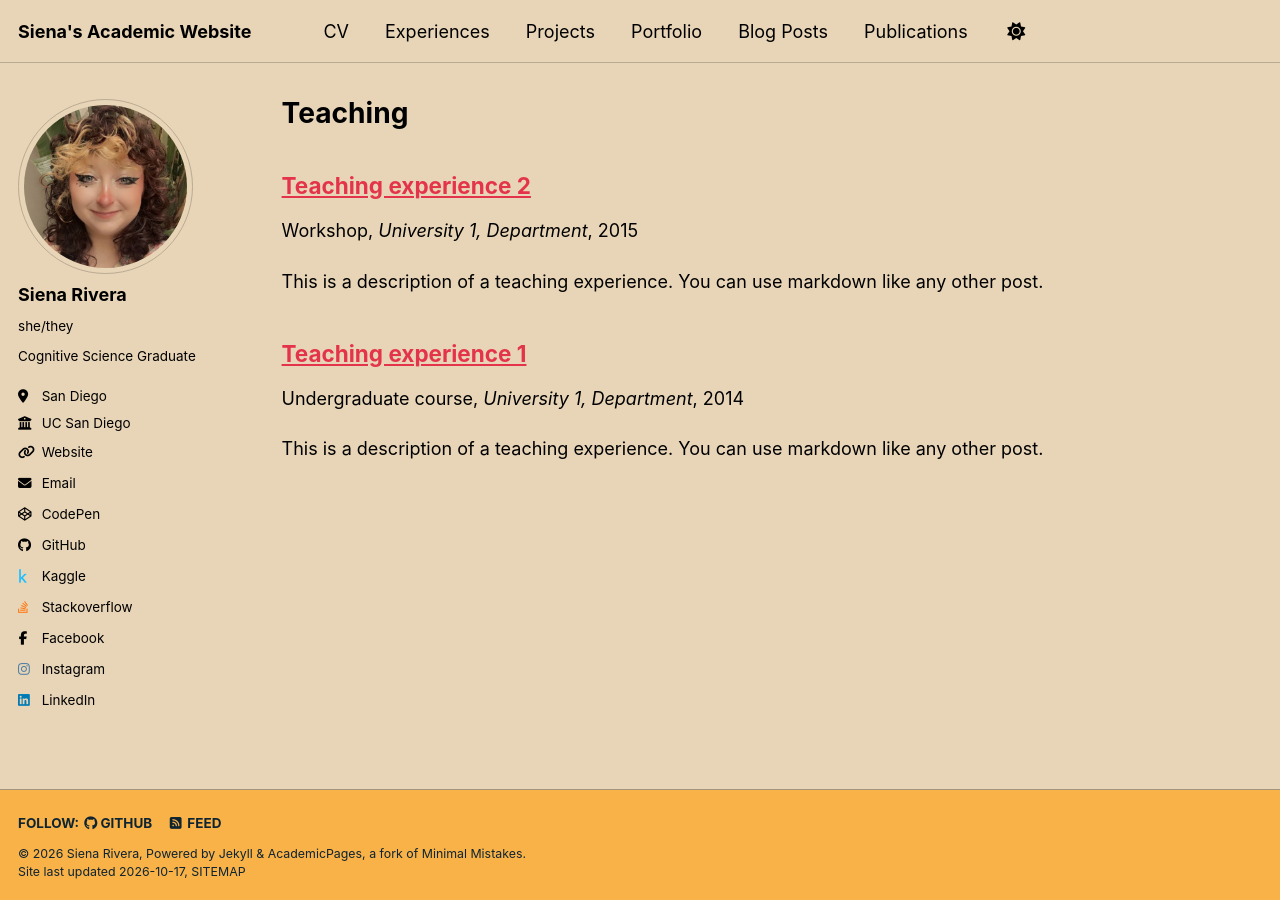
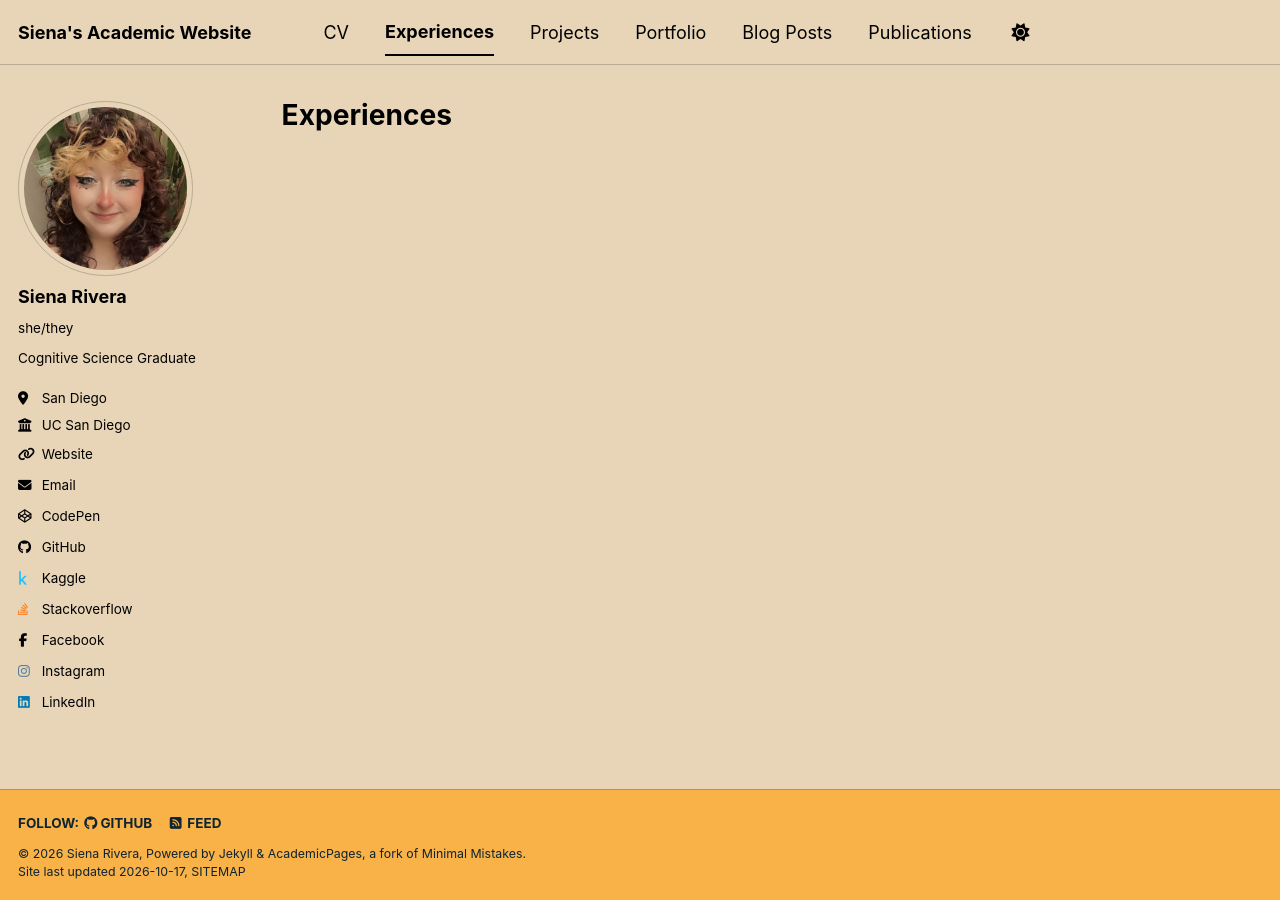
Before and after one commit to BellaIngenue/sienasrivera.github.io, a Jekyll site: the page built from _pages/teaching.html, in a window 1280 px wide. Built offline with Jekyll 4.4.1, drawn with Linux system fonts in a browser that asks for light colours; a style sheet for code colours, icons or effects is not loaded.

Commit message:
Experiences!!

```diff
--- a/_pages/teaching.html
+++ b/_pages/teaching.html
@@ -1,12 +1,12 @@
 ---
 layout: archive
-title: "Teaching"
-permalink: /teaching/
+title: "Experiences"
+permalink: /experiences/
 author_profile: true
 ---
 
 {% include base_path %}
 
 {% for post in site.teaching reversed %}
-  {% include archive-single.html %}
+{% include archive-single.html %}
 {% endfor %}
--- a/_teaching/2014-spring-teaching-1.md
+++ /dev/null
@@ -1,20 +0,0 @@
----
-title: "Teaching experience 1"
-collection: teaching
-type: "Undergraduate course"
-permalink: /teaching/2014-spring-teaching-1
-venue: "University 1, Department"
-date: 2014-01-01
-location: "City, Country"
----
-
-This is a description of a teaching experience. You can use markdown like any other post.
-
-Heading 1
-======
-
-Heading 2
-======
-
-Heading 3
-======
--- a/_teaching/2015-spring-teaching-2.md
+++ /dev/null
@@ -1,20 +0,0 @@
----
-title: "Teaching experience 2"
-collection: teaching
-type: "Workshop"
-permalink: /teaching/2015-spring-teaching-1
-venue: "University 1, Department"
-date: 2015-01-01
-location: "City, Country"
----
-
-This is a description of a teaching experience. You can use markdown like any other post.
-
-Heading 1
-======
-
-Heading 2
-======
-
-Heading 3
-======
```
Also changed, not shown: _experiences/College.md (added, +17 -0 lines), _experiences/HighSchool.md (added, +30 -0 lines), _experiences/UCSD.md (added, +18 -0 lines), _pages/cv.md (+6 -6 lines).
